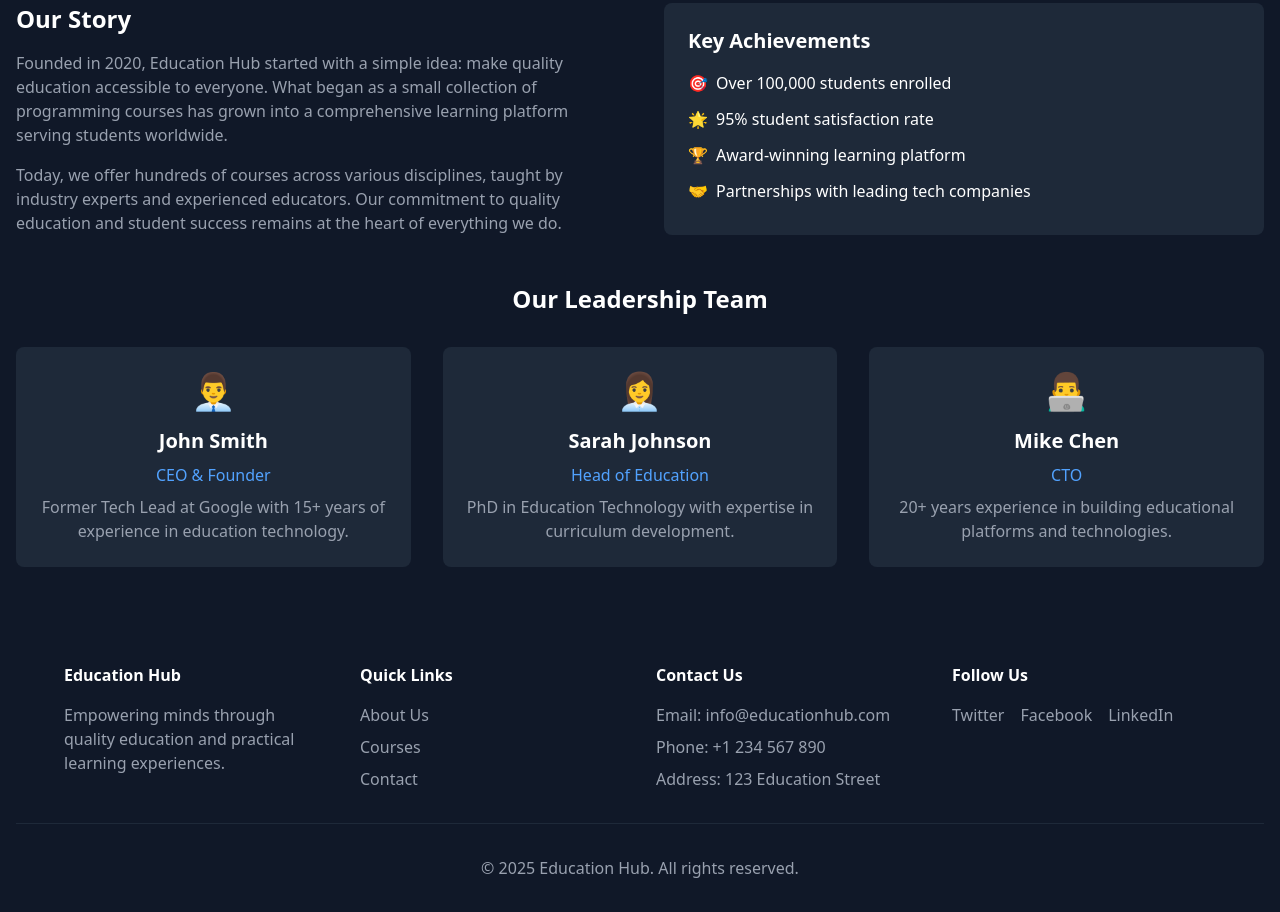
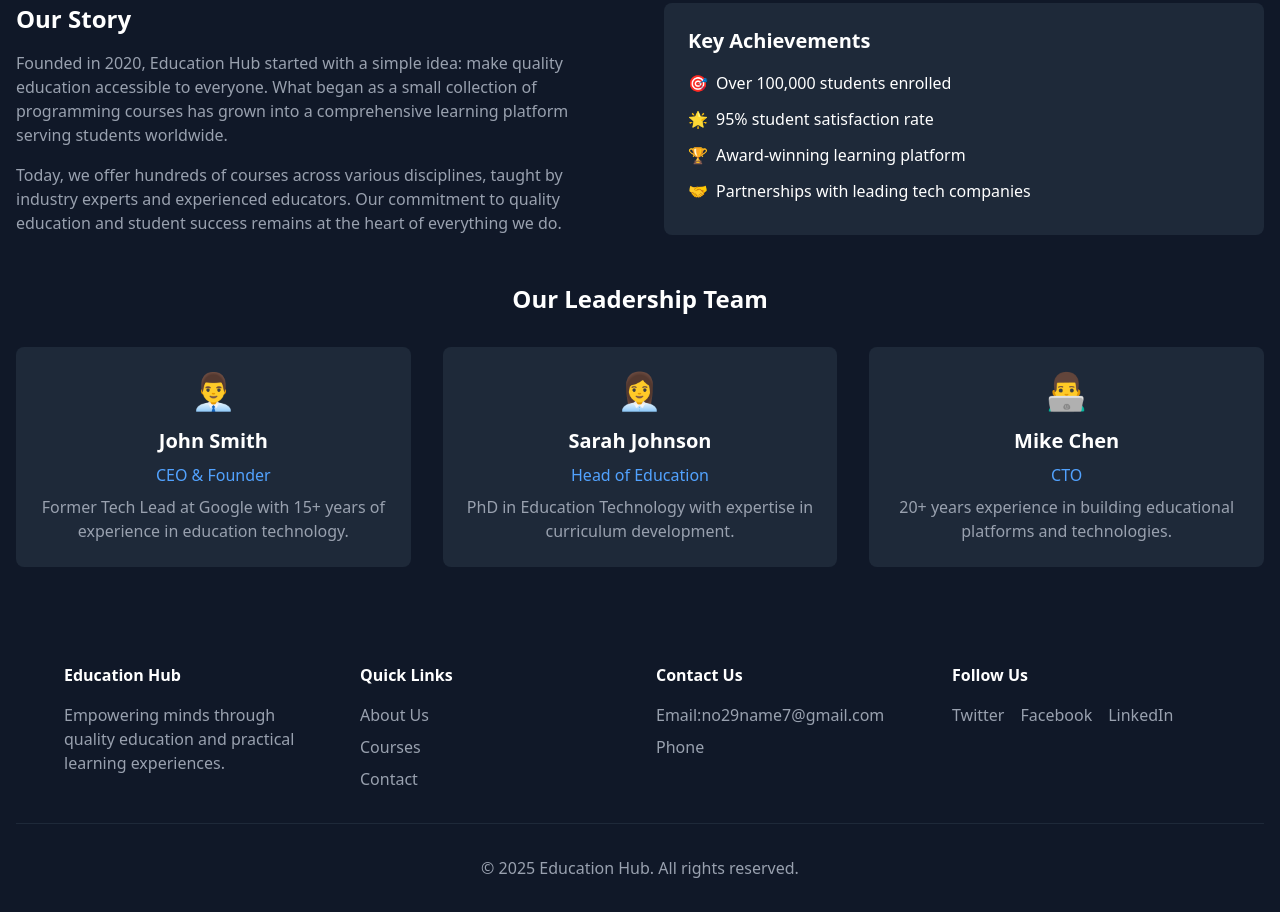
Before and after one commit to Ashutosh-JavaDev/TechHack, a website: page src/about.html in a window 1280 px wide. Shown: the part 400-1312 px from the top of the page. Drawn offline with Linux system fonts and the light colour scheme.

Commit message:
index link  page updated

```diff
--- a/src/about.html
+++ b/src/about.html
@@ -125,9 +125,8 @@
         <div>
           <h4 class="text-white font-bold mb-4">Contact Us</h4>
           <ul class="space-y-2">
-            <li>Email: info@educationhub.com</li>
-            <li>Phone: +1 234 567 890</li>
-            <li>Address: 123 Education Street</li>
+            <li><a href="mailto:no29name7@gmail.com">Email:no29name7@gmail.com</a> </li>
+            <li><a href="tel:+917070987772">Phone</a> </li>
           </ul>
         </div>
         <div>
```
